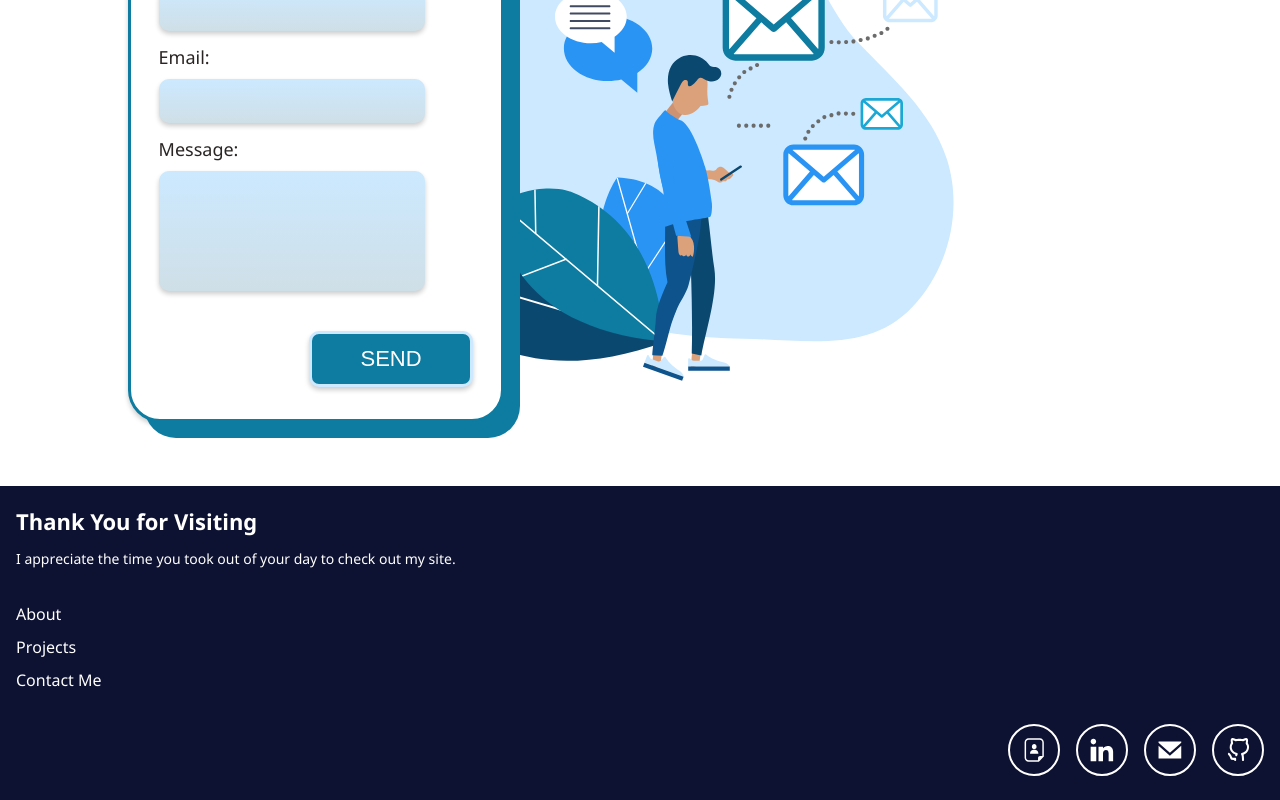
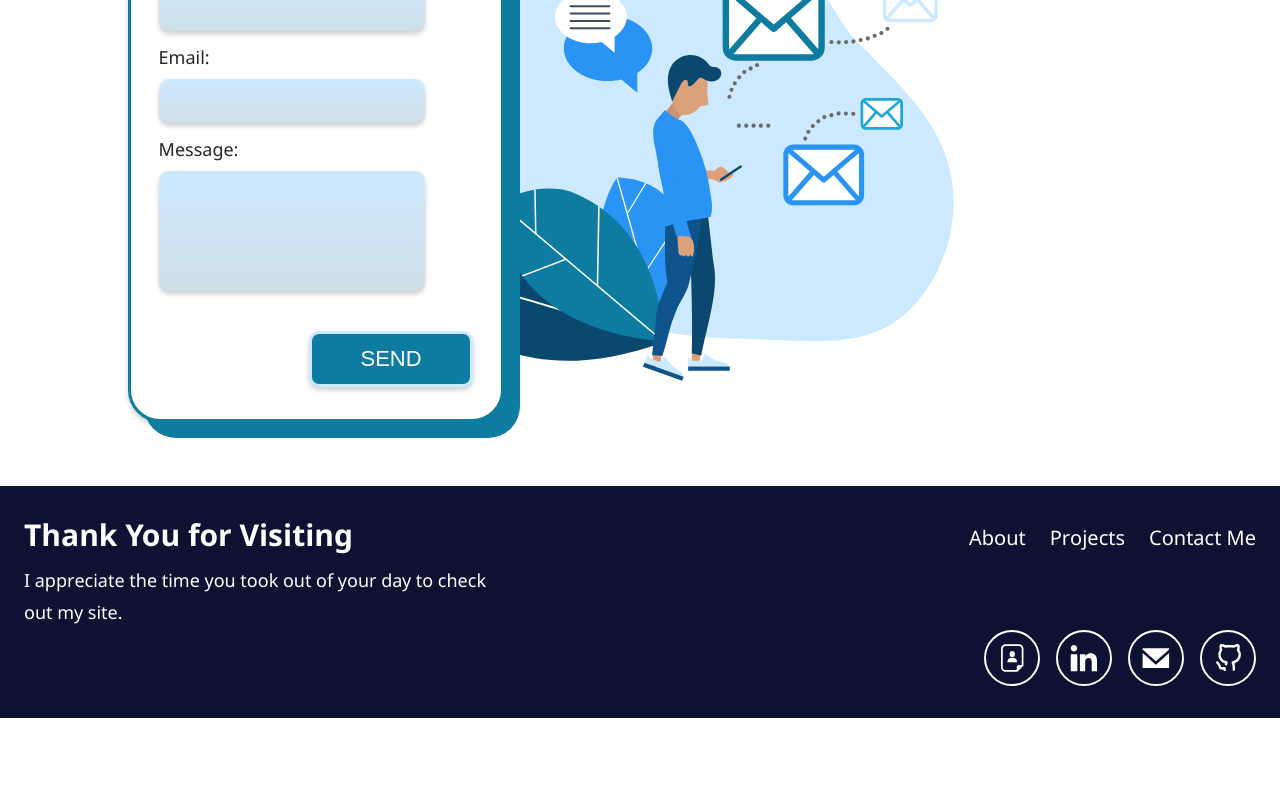
Before and after one commit to alejo2198/portfolio, a React (Create React App) app: page / in a window 1280 px wide. Shown: the part 2867-3667 px from the top of the page. After the commit the page ends 3585 px from the top, so only its background shows below. Built offline with nearby package versions, Linux system fonts and the light colour scheme.

Commit message:
update font size,layout and icon sizes

```diff
--- a/src/components/Footer/Footer.js
+++ b/src/components/Footer/Footer.js
@@ -8,13 +8,18 @@ import githubIcon from '../../assets/icons/footer-icons/github.svg'
 const Footer = () => {
     return (
         <footer className={classes.footer}>
+            <div className={classes['layout-container']}>
+                <div className={classes['layout-container-text']}>
                     <h4 className={classes['footer__title']}>Thank You for Visiting</h4>
                     <p className={classes['footer__text']}>I appreciate the time you took out of your day to check out my site. </p>
+                </div>
                 <ul className={classes['footer__links-container']}>
                     <li className={classes['footer__link-container']}><a className={classes['footer__link']} href="/about">About</a></li>
                     <li className={classes['footer__link-container']}><a className={classes['footer__link']} href="/projects">Projects</a></li>
                     <li className={classes['footer__link-container']}><a className={classes['footer__link']} href="/contact'">Contact Me</a></li >
                 </ul>
+            </div>
+
             <ul className={classes['footer__icon-list']}>
                 <li className={classes['footer__icon-container']}><img className={classes['footer__icon']} src={resumeIcon} alt="resume download" /></li>
                 <li className={classes['footer__icon-container']}><img className={classes['footer__icon']} src={indeedIcon} alt="indeed link" /></li>
--- a/src/components/Footer/Footer.module.scss
+++ b/src/components/Footer/Footer.module.scss
@@ -5,19 +5,38 @@
     background-color: $secondary-color;
     color: white;
     padding: $medium-spacing $small-spacing;
+    @include tablet{
+        padding: $large-spacing $medium-spacing;
+    }
 
 
     &__title{
         @include styleText($m-footer-heading-fs,700);
         margin-bottom: $extra-small-spacing;
+        @include tablet{
+            @include styleText($t-footer-heading-fs,700);
+        }
     }
     &__text{
         @include styleText($m-body-fs,400);
         line-height: $m-body-lh;
+        @include tablet{
+            @include styleText($t-body-fs,400);
+            line-height: $t-body-lh;
+            width: 80%;
+        }
     }
     &__links-container{
         margin: $large-spacing auto;
         list-style: none;
+        @include tablet{
+            margin: 0;
+            margin-top: .5rem;
+            display: flex;
+            gap:1.5rem;
+            justify-content: space-between;
+
+        }
     }
     &__link-container{
         margin-bottom: .75rem;
@@ -27,6 +46,9 @@
         color:white;
         margin-bottom: $small-spacing;
         @include styleText($m-footer-link-fs,400);
+        @include tablet{
+            @include styleText($t-footer-link-fs,400);
+        }
 
         &:hover{
             padding-bottom: .2rem;
@@ -56,6 +78,24 @@
     &__icon{
         width:1.5rem;
         height:1.5rem;
+        @include tablet{
+            width:1.75rem;
+            height:1.75rem;
+        }
 
     }
 }
+
+.layout-container-text{
+    @include tablet{
+        width: 50%;
+    }
+}
+
+.layout-container{
+    @include tablet{
+        display: flex;
+        justify-content: space-between;
+    }
+
+}
```
Lines whose indentation alone changed are shown as unchanged.
